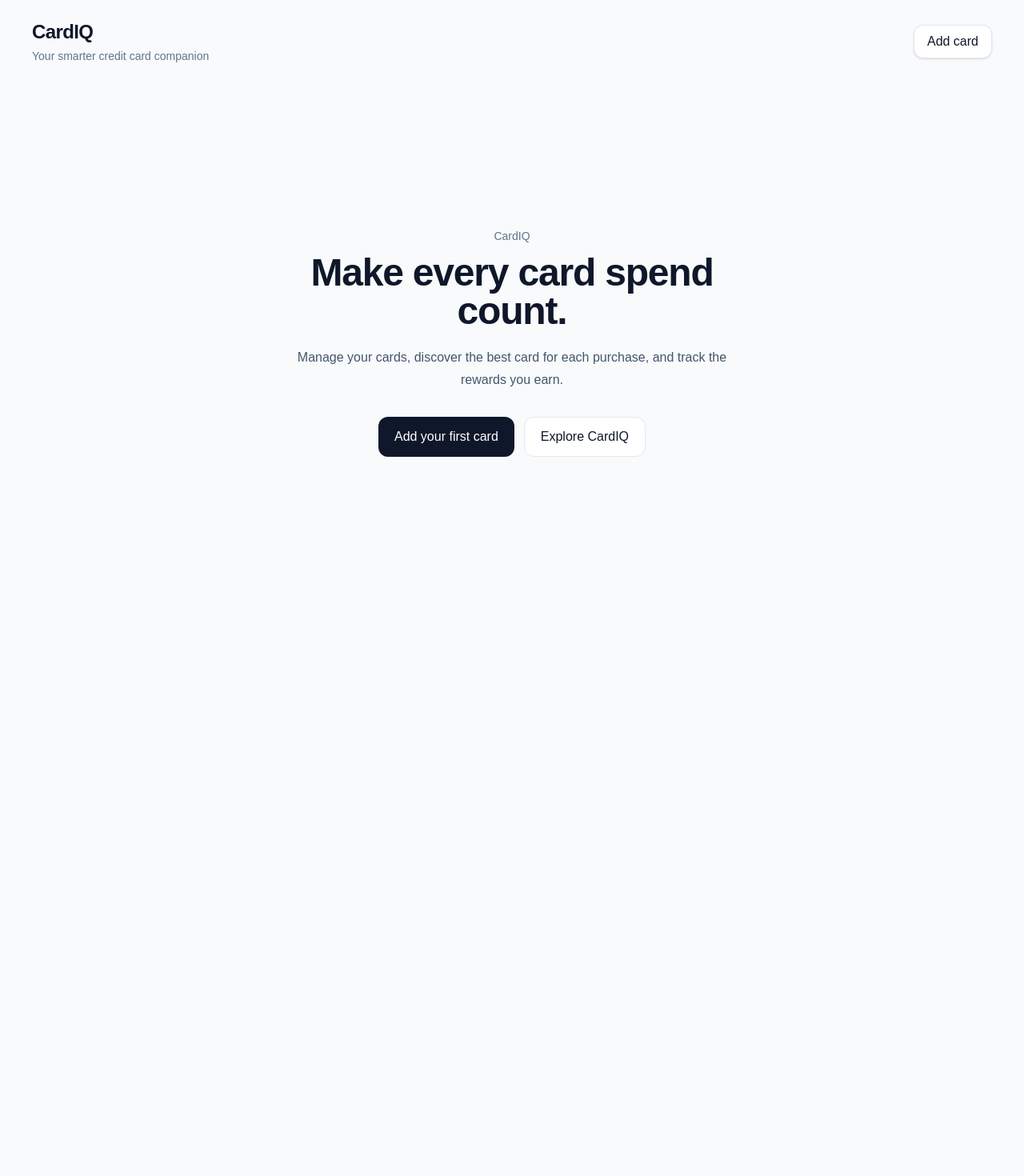
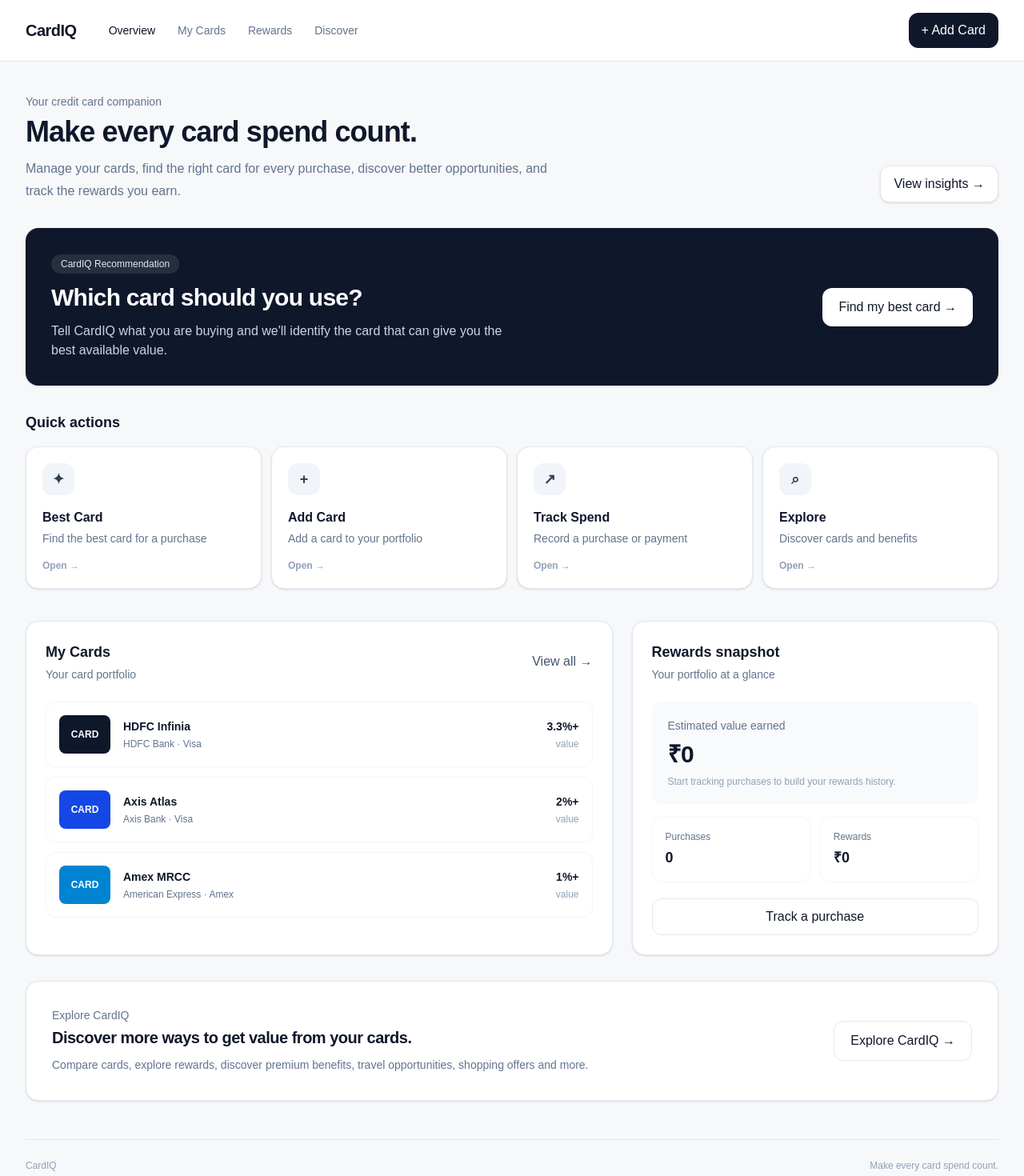
Before and after one commit to AnujPandey27/CardIQ, a Next.js app: page / in a window 1280 px wide. Shown: the top 1470 px of the page at 80% size. Before the commit the page ends 800 px from the top, so only its background shows below. Built offline with nearby package versions, Linux system fonts and the light colour scheme.

Commit message:
Build CardIQ Phase 2B.2.1 dashboard

```diff
--- a/app/page.tsx
+++ b/app/page.tsx
@@ -1,48 +1,302 @@
+"use client";
+
+import { useState } from "react";
+
+type Card = {
+  id: number;
+  name: string;
+  bank: string;
+  network: string;
+  variant: string;
+  reward: string;
+  color: string;
+};
+
+const cards: Card[] = [
+  {
+    id: 1,
+    name: "HDFC Infinia",
+    bank: "HDFC Bank",
+    network: "Visa",
+    variant: "Infinia Metal",
+    reward: "3.3%+",
+    color: "bg-slate-900",
+  },
+  {
+    id: 2,
+    name: "Axis Atlas",
+    bank: "Axis Bank",
+    network: "Visa",
+    variant: "Atlas",
+    reward: "2%+",
+    color: "bg-blue-700",
+  },
+  {
+    id: 3,
+    name: "Amex MRCC",
+    bank: "American Express",
+    network: "Amex",
+    variant: "Membership Rewards",
+    reward: "1%+",
+    color: "bg-sky-600",
+  },
+];
+
+const quickActions = [
+  {
+    title: "Best Card",
+    description: "Find the best card for a purchase",
+    icon: "✦",
+  },
+  {
+    title: "Add Card",
+    description: "Add a card to your portfolio",
+    icon: "+",
+  },
+  {
+    title: "Track Spend",
+    description: "Record a purchase or payment",
+    icon: "↗",
+  },
+  {
+    title: "Explore",
+    description: "Discover cards and benefits",
+    icon: "⌕",
+  },
+];
+
 export default function Home() {
+  const [activeTab, setActiveTab] = useState("Overview");
+
   return (
-    <main className="min-h-screen">
-      <div className="mx-auto flex min-h-screen max-w-7xl flex-col px-5 py-6 sm:px-8 lg:px-10">
-        <header className="flex items-center justify-between">
-          <div>
-            <h1 className="text-2xl font-semibold tracking-tight">
-              CardIQ
-            </h1>
-            <p className="mt-1 text-sm text-slate-500">
-              Your smarter credit card companion
-            </p>
+    <main className="min-h-screen bg-[#f7f8fa] text-slate-900">
+      {/* Navigation */}
+      <nav className="sticky top-0 z-20 border-b border-slate-200 bg-white/95 backdrop-blur">
+        <div className="mx-auto flex max-w-7xl items-center justify-between px-5 py-4 lg:px-8">
+          <div className="flex items-center gap-10">
+            <div className="text-xl font-bold tracking-tight">CardIQ</div>
+
+            <div className="hidden items-center gap-7 text-sm font-medium text-slate-500 md:flex">
+              {["Overview", "My Cards", "Rewards", "Discover"].map((tab) => (
+                <button
+                  key={tab}
+                  onClick={() => setActiveTab(tab)}
+                  className={`transition ${
+                    activeTab === tab
+                      ? "text-slate-900"
+                      : "hover:text-slate-900"
+                  }`}
+                >
+                  {tab}
+                </button>
+              ))}
+            </div>
           </div>
 
-          <button className="rounded-xl border border-slate-200 bg-white px-4 py-2 text-sm font-medium shadow-sm transition hover:bg-slate-50">
-            Add card
+          <button className="rounded-xl bg-slate-900 px-4 py-2.5 text-sm font-semibold text-white transition hover:bg-slate-800">
+            + Add Card
           </button>
-        </header>
+        </div>
+      </nav>
 
-        <section className="flex flex-1 items-center justify-center py-20">
-          <div className="max-w-xl text-center">
-            <p className="mb-3 text-sm font-medium text-slate-500">
-              CardIQ
-            </p>
+      {/* Main */}
+      <div className="mx-auto max-w-7xl px-5 py-8 lg:px-8 lg:py-10">
+        {/* Welcome */}
+        <section className="mb-8">
+          <p className="mb-2 text-sm font-medium text-slate-500">
+            Your credit card companion
+          </p>
 
-            <h2 className="text-4xl font-semibold tracking-tight sm:text-5xl">
-              Make every card spend count.
-            </h2>
+          <div className="flex flex-col justify-between gap-5 md:flex-row md:items-end">
+            <div>
+              <h1 className="text-3xl font-bold tracking-tight sm:text-4xl">
+                Make every card spend count.
+              </h1>
 
-            <p className="mt-5 text-base leading-7 text-slate-600">
-              Manage your cards, discover the best card for each purchase,
-              and track the rewards you earn.
-            </p>
+              <p className="mt-3 max-w-2xl text-base leading-7 text-slate-500">
+                Manage your cards, find the right card for every purchase,
+                discover better opportunities, and track the rewards you earn.
+              </p>
+            </div>
 
-            <div className="mt-8 flex justify-center gap-3">
-              <button className="rounded-xl bg-slate-900 px-5 py-3 text-sm font-medium text-white transition hover:bg-slate-800">
-                Add your first card
+            <button className="hidden rounded-xl border border-slate-200 bg-white px-4 py-2.5 text-sm font-semibold shadow-sm transition hover:border-slate-300 hover:bg-slate-50 md:block">
+              View insights →
+            </button>
+          </div>
+        </section>
+
+        {/* Best Card */}
+        <section className="mb-8 overflow-hidden rounded-2xl bg-slate-900 p-6 text-white shadow-sm sm:p-8">
+          <div className="flex flex-col justify-between gap-7 lg:flex-row lg:items-center">
+            <div className="max-w-xl">
+              <div className="mb-3 inline-flex rounded-full bg-white/10 px-3 py-1 text-xs font-medium text-slate-200">
+                CardIQ Recommendation
+              </div>
+
+              <h2 className="text-2xl font-semibold tracking-tight sm:text-3xl">
+                Which card should you use?
+              </h2>
+
+              <p className="mt-3 text-sm leading-6 text-slate-300 sm:text-base">
+                Tell CardIQ what you are buying and we&apos;ll identify the
+                card that can give you the best available value.
+              </p>
+            </div>
+
+            <button className="shrink-0 rounded-xl bg-white px-5 py-3 text-sm font-semibold text-slate-900 transition hover:bg-slate-100">
+              Find my best card →
+            </button>
+          </div>
+        </section>
+
+        {/* Quick Actions */}
+        <section className="mb-10">
+          <div className="mb-4 flex items-center justify-between">
+            <h2 className="text-lg font-semibold">Quick actions</h2>
+          </div>
+
+          <div className="grid gap-3 sm:grid-cols-2 lg:grid-cols-4">
+            {quickActions.map((action) => (
+              <button
+                key={action.title}
+                className="group rounded-2xl border border-slate-200 bg-white p-5 text-left shadow-sm transition hover:-translate-y-0.5 hover:border-slate-300 hover:shadow-md"
+              >
+                <div className="mb-4 flex h-10 w-10 items-center justify-center rounded-xl bg-slate-100 text-lg font-semibold text-slate-700">
+                  {action.icon}
+                </div>
+
+                <h3 className="font-semibold">{action.title}</h3>
+
+                <p className="mt-1 text-sm leading-5 text-slate-500">
+                  {action.description}
+                </p>
+
+                <span className="mt-4 block text-xs font-semibold text-slate-400 transition group-hover:text-slate-700">
+                  Open →
+                </span>
               </button>
+            ))}
+          </div>
+        </section>
 
-              <button className="rounded-xl border border-slate-200 bg-white px-5 py-3 text-sm font-medium transition hover:bg-slate-50">
-                Explore CardIQ
+        {/* Portfolio + Rewards */}
+        <section className="grid gap-6 lg:grid-cols-[1.6fr_1fr]">
+          {/* My Cards */}
+          <div className="rounded-2xl border border-slate-200 bg-white p-6 shadow-sm">
+            <div className="mb-6 flex items-center justify-between">
+              <div>
+                <h2 className="text-lg font-semibold">My Cards</h2>
+                <p className="mt-1 text-sm text-slate-500">
+                  Your card portfolio
+                </p>
+              </div>
+
+              <button className="text-sm font-semibold text-slate-600 hover:text-slate-900">
+                View all →
               </button>
             </div>
+
+            <div className="space-y-3">
+              {cards.map((card) => (
+                <div
+                  key={card.id}
+                  className="flex items-center gap-4 rounded-xl border border-slate-100 p-4 transition hover:border-slate-200 hover:bg-slate-50"
+                >
+                  <div
+                    className={`flex h-12 w-16 shrink-0 items-center justify-center rounded-lg ${card.color} text-xs font-bold text-white`}
+                  >
+                    CARD
+                  </div>
+
+                  <div className="min-w-0 flex-1">
+                    <h3 className="truncate text-sm font-semibold">
+                      {card.name}
+                    </h3>
+
+                    <p className="mt-1 truncate text-xs text-slate-500">
+                      {card.bank} · {card.network}
+                    </p>
+                  </div>
+
+                  <div className="text-right">
+                    <p className="text-sm font-semibold">{card.reward}</p>
+                    <p className="mt-1 text-xs text-slate-400">value</p>
+                  </div>
+                </div>
+              ))}
+            </div>
+          </div>
+
+          {/* Rewards */}
+          <div className="rounded-2xl border border-slate-200 bg-white p-6 shadow-sm">
+            <div className="mb-6">
+              <h2 className="text-lg font-semibold">Rewards snapshot</h2>
+              <p className="mt-1 text-sm text-slate-500">
+                Your portfolio at a glance
+              </p>
+            </div>
+
+            <div className="rounded-xl bg-slate-50 p-5">
+              <p className="text-sm text-slate-500">Estimated value earned</p>
+
+              <p className="mt-2 text-3xl font-bold tracking-tight">
+                ₹0
+              </p>
+
+              <p className="mt-2 text-xs text-slate-400">
+                Start tracking purchases to build your rewards history.
+              </p>
+            </div>
+
+            <div className="mt-4 grid grid-cols-2 gap-3">
+              <div className="rounded-xl border border-slate-100 p-4">
+                <p className="text-xs text-slate-500">Purchases</p>
+                <p className="mt-1 text-lg font-semibold">0</p>
+              </div>
+
+              <div className="rounded-xl border border-slate-100 p-4">
+                <p className="text-xs text-slate-500">Rewards</p>
+                <p className="mt-1 text-lg font-semibold">₹0</p>
+              </div>
+            </div>
+
+            <button className="mt-5 w-full rounded-xl border border-slate-200 py-2.5 text-sm font-semibold transition hover:bg-slate-50">
+              Track a purchase
+            </button>
           </div>
         </section>
+
+        {/* Discover */}
+        <section className="mt-8 rounded-2xl border border-slate-200 bg-white p-6 shadow-sm sm:p-8">
+          <div className="flex flex-col justify-between gap-5 md:flex-row md:items-center">
+            <div>
+              <p className="text-sm font-medium text-slate-500">
+                Explore CardIQ
+              </p>
+
+              <h2 className="mt-1 text-xl font-semibold tracking-tight">
+                Discover more ways to get value from your cards.
+              </h2>
+
+              <p className="mt-2 max-w-2xl text-sm leading-6 text-slate-500">
+                Compare cards, explore rewards, discover premium benefits,
+                travel opportunities, shopping offers and more.
+              </p>
+            </div>
+
+            <button className="shrink-0 rounded-xl border border-slate-200 px-5 py-3 text-sm font-semibold transition hover:bg-slate-50">
+              Explore CardIQ →
+            </button>
+          </div>
+        </section>
+
+        {/* Footer */}
+        <footer className="mt-12 border-t border-slate-200 pt-6 text-xs text-slate-400">
+          <div className="flex flex-col justify-between gap-2 sm:flex-row">
+            <span>CardIQ</span>
+            <span>Make every card spend count.</span>
+          </div>
+        </footer>
       </div>
     </main>
   );
```
